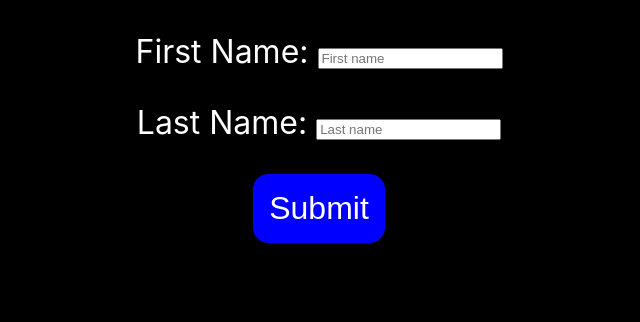
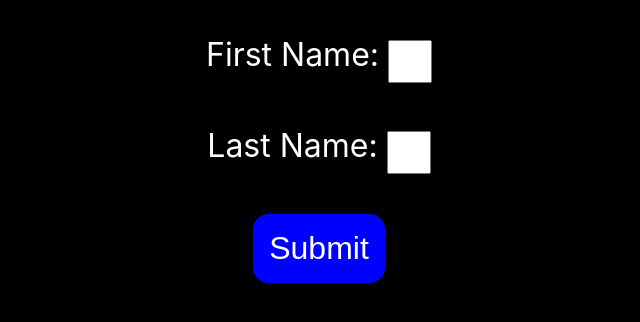
Before and after one commit to Shaariq06/Learn-React, a React (Create React App) app: page /Learn-React/ in a window 1280 px wide. Shown: the top 322 px of the page, without its empty margins (321-961 px from the left). Built offline with nearby package versions, Linux system fonts and the light colour scheme.

Commit message:
form change

```diff
--- a/src/App.css
+++ b/src/App.css
@@ -9,6 +9,13 @@ body {
   justify-content: center;
 }
 
+input {
+  width: 20px;
+  padding: 12px 20px;
+  margin: 8px 0;
+  box-sizing: border-box;
+}
+
 
 .btn-submit {
   padding: 15px;
```
